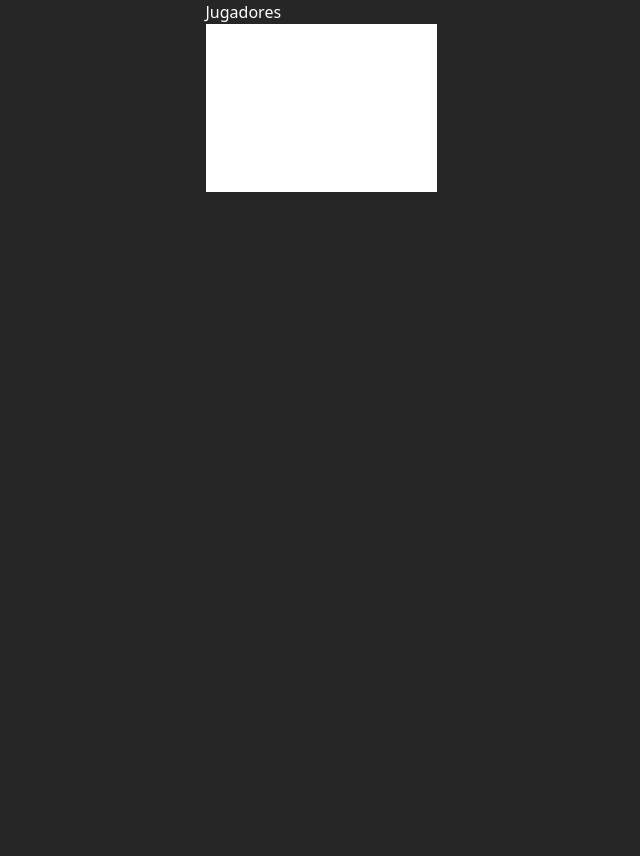
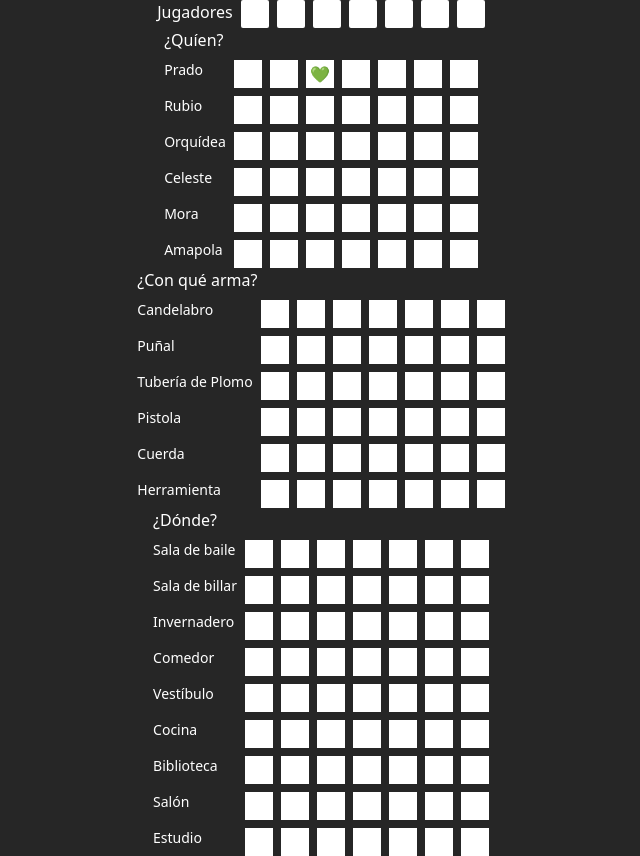
Before and after one commit to rodras13/cluedo-notes, a React (Vite) app: page / in a window 1280 px wide. Shown: the whole page, without its empty margins (319-959 px from the left). Before the commit the page ends 800 px from the top, so only its background shows below. Built offline with nearby package versions, Linux system fonts and the light colour scheme.

Commit message:
To fix text wrap

```diff
--- a/src/App.jsx
+++ b/src/App.jsx
@@ -1,4 +1,5 @@
 import charData from "./assets/cluedo-note.json";
+import DataSection from "./components/DataSection";
 import PlayerSection from "./components/PlayerSection";
 
 function App() {
@@ -8,7 +9,22 @@ function App() {
 
   return (
     <>
-      <PlayerSection tableSection={cluedoElements.players} />
+      <PlayerSection
+        tableSection={cluedoElements.players}
+        title={"Jugadores"}
+      />
+      <DataSection
+        dataObject={cluedoElements.who}
+        title={"¿Quíen?"}
+      />
+      <DataSection
+        dataObject={cluedoElements.what}
+        title={"¿Con qué arma?"}
+      />
+      <DataSection
+        dataObject={cluedoElements.where}
+        title={"¿Dónde?"}
+      />
     </>
   );
 }
--- a/src/assets/cluedo-note.json
+++ b/src/assets/cluedo-note.json
@@ -14,7 +14,7 @@
       "data": [
         "",
         "",
-        "",
+        "💚",
         "",
         "",
         "",
--- /dev/null
+++ b/src/components/DataSection.jsx
@@ -0,0 +1,28 @@
+import PropTypes from "prop-types";
+import RowData from "./RowData";
+
+function DataSection({ dataObject, title }) {
+  return (
+    <section className="flex flex-col items-baseline gap-2">
+      <h2>{title}</h2>
+      {
+        dataObject.map((dataRow, index) => {
+          return (
+            <RowData
+              key={index}
+              tableSection={dataRow.data}
+              title={dataRow.name}
+            />
+          );
+        })
+      }
+    </section>
+  );
+}
+
+DataSection.propTypes = {
+  dataObject: PropTypes.array,
+  title: PropTypes.string
+};
+
+export default DataSection;
--- a/src/components/PlayerSection.jsx
+++ b/src/components/PlayerSection.jsx
@@ -1,14 +1,14 @@
 import PropTypes from "prop-types";
 
-function PlayerSection({ tableSection }) {
+function PlayerSection({ tableSection, title }) {
   return (
-    <section>
-      <h2>Jugadores</h2>
+    <section className="flex justify-between gap-2">
+      <h2>{title}</h2>
       {
         tableSection.map((name, index) => {
           return (
             <div key={index}>
-              <input type="text" />
+              <input className="size-7 rounded-sm text-black" type="text" />
             </div>
           );
         })
@@ -18,7 +18,8 @@ function PlayerSection({ tableSection }) {
 }
 
 PlayerSection.propTypes = {
-  tableSection: PropTypes.array.isRequired
+  tableSection: PropTypes.array.isRequired,
+  title: PropTypes.string
 };
 
 export default PlayerSection;
--- /dev/null
+++ b/src/components/RowData.jsx
@@ -0,0 +1,27 @@
+import PropTypes from "prop-types";
+
+function RowData({ tableSection, title }) {
+  return (
+    <section className="flex flex-row justify-between gap-2 w-full text-wrap">
+      <h2 className="text-sm">{title}</h2>
+      <div className="flex flex-row gap-2">
+        {
+          tableSection.map((name, index) => {
+            return (
+              <div key={index} className="size-7 bg-white flex justify-center items-center">
+                {name}
+              </div>
+            );
+          })
+        }
+      </div>
+    </section>
+  );
+}
+
+RowData.propTypes = {
+  tableSection: PropTypes.array.isRequired,
+  title: PropTypes.string
+};
+
+export default RowData;
```
